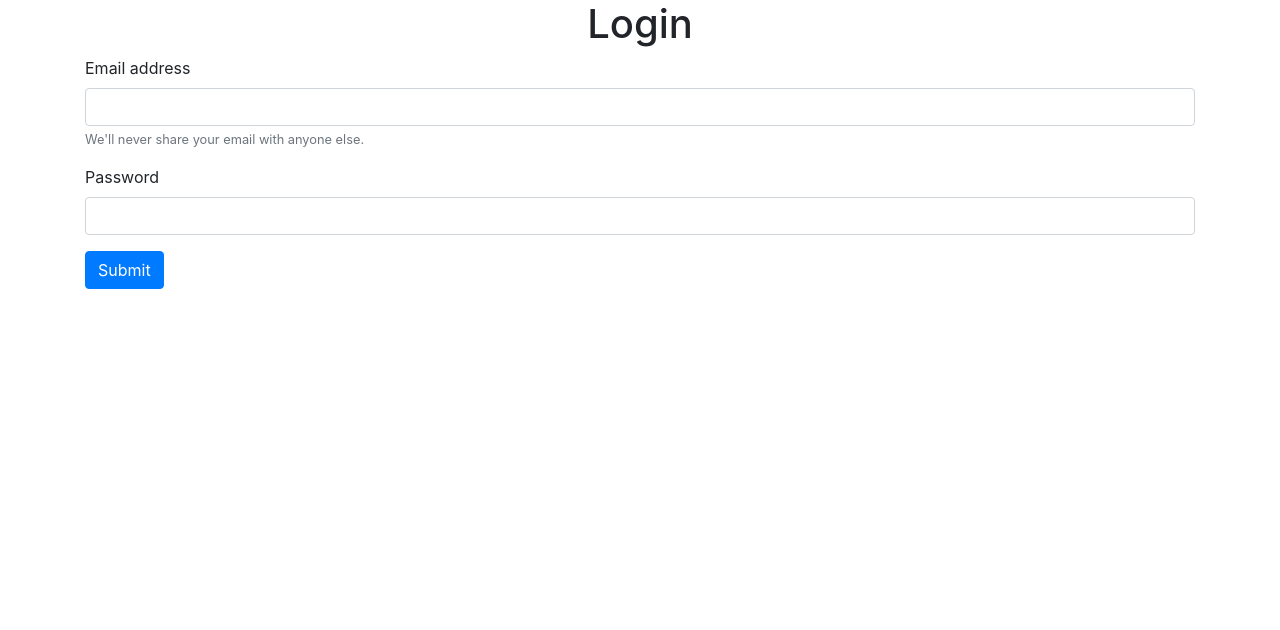
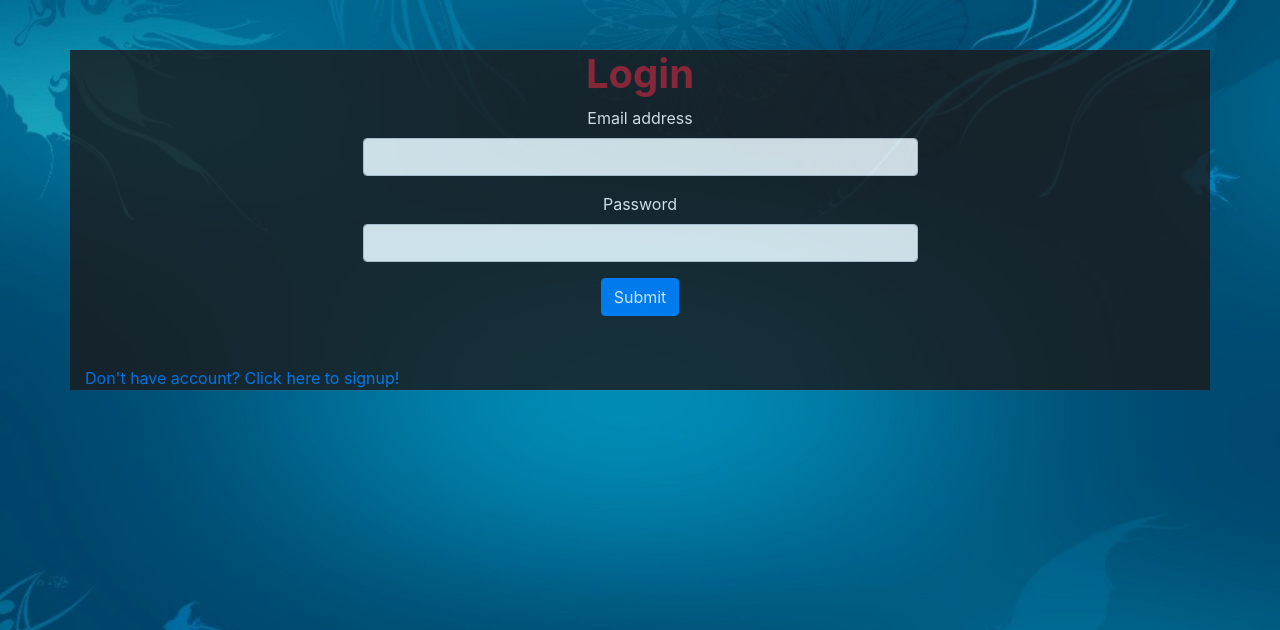
Before and after one commit to amanS2206/Edu_Hub, a PHP site: page /php/login.php in a window 1280 px wide. Shown: the top 630 px of the page. Run offline with PHP 8.4, Linux system fonts and the light colour scheme; data that the repository does not hold is empty.

Commit message:
loginpagestyle is  done

```diff
--- a/php/login.php
+++ b/php/login.php
@@ -52,7 +52,7 @@ else{
 
     <title>Hello, world!</title>
 </head>
-<body>
+<body style="background-image: url(../images/d3ecbzg-045f95bb-8610-4dbb-84ab-e1d08fb037d7.jpg);opacity: 0.8">
 <?php
 if($err){
     echo '<div class="alert alert-primary" role="alert">
@@ -69,25 +69,27 @@ if($con_status){
 ?>
 
 
-<div class="container">
+<div class="container" style="opacity: 1.0;background-color: #1b1a1b;margin-top: 50px">
 
-    <h1 class="text-center">Login</h1>
-<form action="login.php" method="post">
+    <h1 class="text-center" style="color: #a71d2a;font-weight: bold">Login</h1>
+<form class="text-center"   action="login.php" method="post">
 
     <div class="form-group">
-        <label for="exampleInputEmail1">Email address</label>
-        <input type="email" class="form-control" name="email_l" id="exampleInputEmail1" aria-describedby="emailHelp">
-        <small id="emailHelp" class="form-text text-muted">We'll never share your email with anyone else.</small>
+        <label for="exampleInputEmail1" style="color: white">Email address</label>
+        <input style="width: 50%;margin: auto" required type="email" class="form-control" name="email_l" id="exampleInputEmail1" aria-describedby="emailHelp">
+
     </div>
     <div class="form-group">
-        <label for="exampleInputPassword1">Password</label>
-        <input type="password" class="form-control" name="pass_l" id="exampleInputPassword1">
+        <label for="exampleInputPassword1" style="color: white">Password</label>
+        <input  style="width: 50%;margin: auto" required type="password" class="form-control" name="pass_l" id="exampleInputPassword1">
     </div>
 
-    <button type="submit" class="btn btn-primary">Submit</button>
+    <button type="submit" class="btn btn-primary" style="margin-bottom: 50px">Submit</button>
+
+
 </form>
 
-
+<p style="color: white"><a href="signup.php" >Don't have account? Click here to signup!</a> </p>
 
 </div>
 <!-- Optional JavaScript; choose one of the two! -->
```
Also changed, not shown: css/style.css (+16 -2 lines), index.php (+23 -4 lines), php/signup.php (+16 -12 lines), images/d3ecbzg-045f95bb-8610-4dbb-84ab-e1d08fb037d7.jpg (added).
